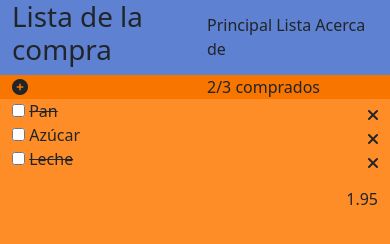
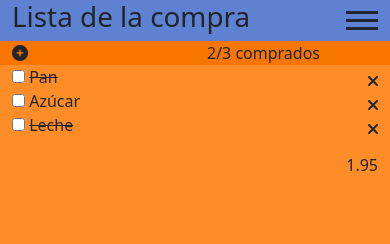
Before and after one commit to AVX00/202201-W1CH4-Alberto-Vidal, a plain HTML site: page index.html in a window 390 px wide. Drawn offline with nearby package versions, Linux system fonts and the light colour scheme.

Commit message:
media queries for hader menu

```diff
--- a/index.html
+++ b/index.html
@@ -17,14 +17,19 @@
     <title>Lista</title>
   </head>
   <body>
-    <div class="container">
+    <div class="container-fluid">
       <header class="row align-items-center main-header">
         <h1 class="col flex-grow-1 main-header__title">Lista de la compra</h1>
-        <nav class="col flex-grow-1 main-header__menu">
+        <nav class="col flex-grow-1 main-header__menu d-sm-block">
           <a href="" class="navigation-button no-decoration">Principal</a>
           <a href="" class="navigation-button no-decoration">Lista</a>
           <a href="" class="navigation-button no-decoration">Acerca de</a>
         </nav>
+        <div class="burger-menu col d-sm-none">
+          <span class="burger-menu__part"></span>
+          <span class="burger-menu__part"></span>
+          <span class="burger-menu__part"></span>
+        </div>
       </header>
       <main class="main">
         <header class="row content-header align-items-center">
--- a/style.css
+++ b/style.css
@@ -18,7 +18,7 @@
 
 .col {
 }
-.container {
+.container-fluid {
   background-color: var(--bg-content);
   height: 100vh;
 }
@@ -31,6 +31,7 @@
   background-color: var(--bg-main-header);
 }
 .main-header__menu {
+  display: none;
   max-width: fit-content;
 }
 .main-header__title {
@@ -57,3 +58,16 @@
   position: absolute;
   transform: translateY(50%);
 }
+
+.burger-menu {
+  flex: 0;
+  margin-top: 5px;
+}
+
+.burger-menu__part {
+  width: 2rem;
+  height: 0.2rem;
+  background-color: #0f0f0fcc;
+  margin-bottom: 0.3rem;
+  display: block;
+}
```
